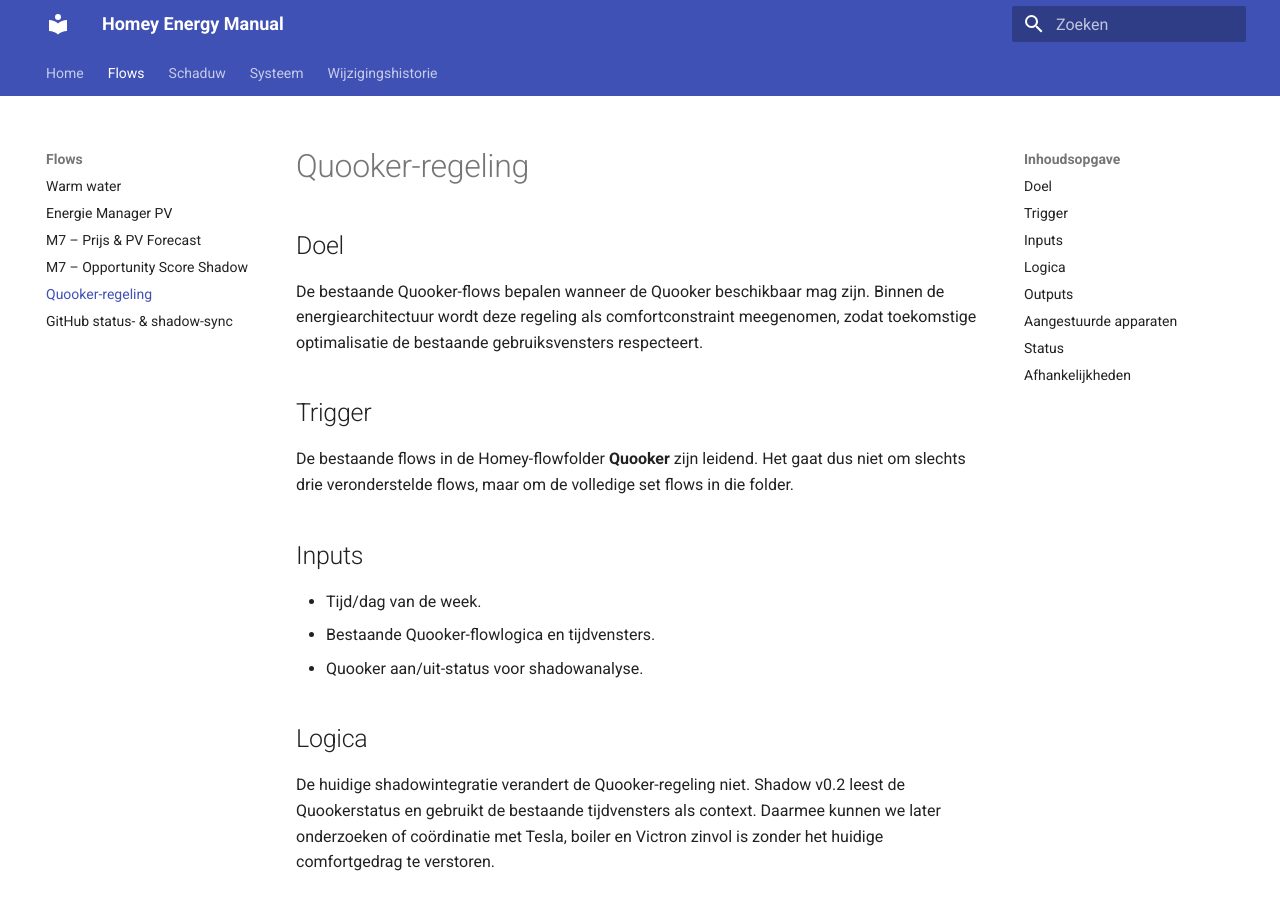
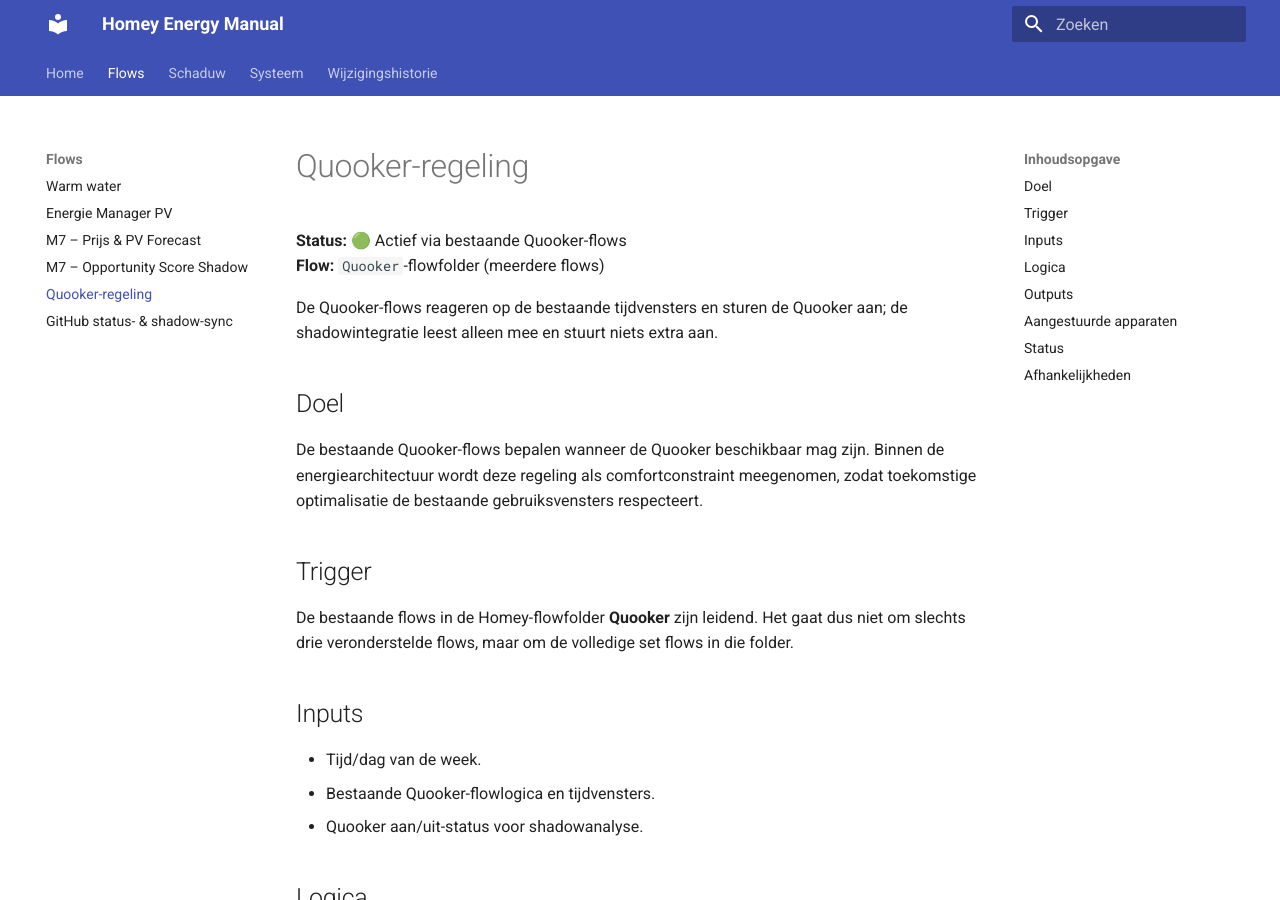
Before and after one commit to OnsKasteeltje/homey-energy-manual, an MkDocs documentation site: the page built from docs/quooker.md, in a window 1280 px wide and 900 px high. Built offline with MkDocs 1.6.1 and Material for MkDocs 9.7.7, drawn with Linux system fonts in a browser that asks for light colours.

Commit message:
docs: standardize flow status header for Quooker

```diff
--- a/docs/quooker.md
+++ b/docs/quooker.md
@@ -1,4 +1,9 @@
 # Quooker-regeling
+
+**Status:** 🟢 Actief via bestaande Quooker-flows
+**Flow:** `Quooker`-flowfolder (meerdere flows)
+
+De Quooker-flows reageren op de bestaande tijdvensters en sturen de Quooker aan; de shadowintegratie leest alleen mee en stuurt niets extra aan.
 
 ## Doel
 De bestaande Quooker-flows bepalen wanneer de Quooker beschikbaar mag zijn. Binnen de energiearchitectuur wordt deze regeling als comfortconstraint meegenomen, zodat toekomstige optimalisatie de bestaande gebruiksvensters respecteert.
```
